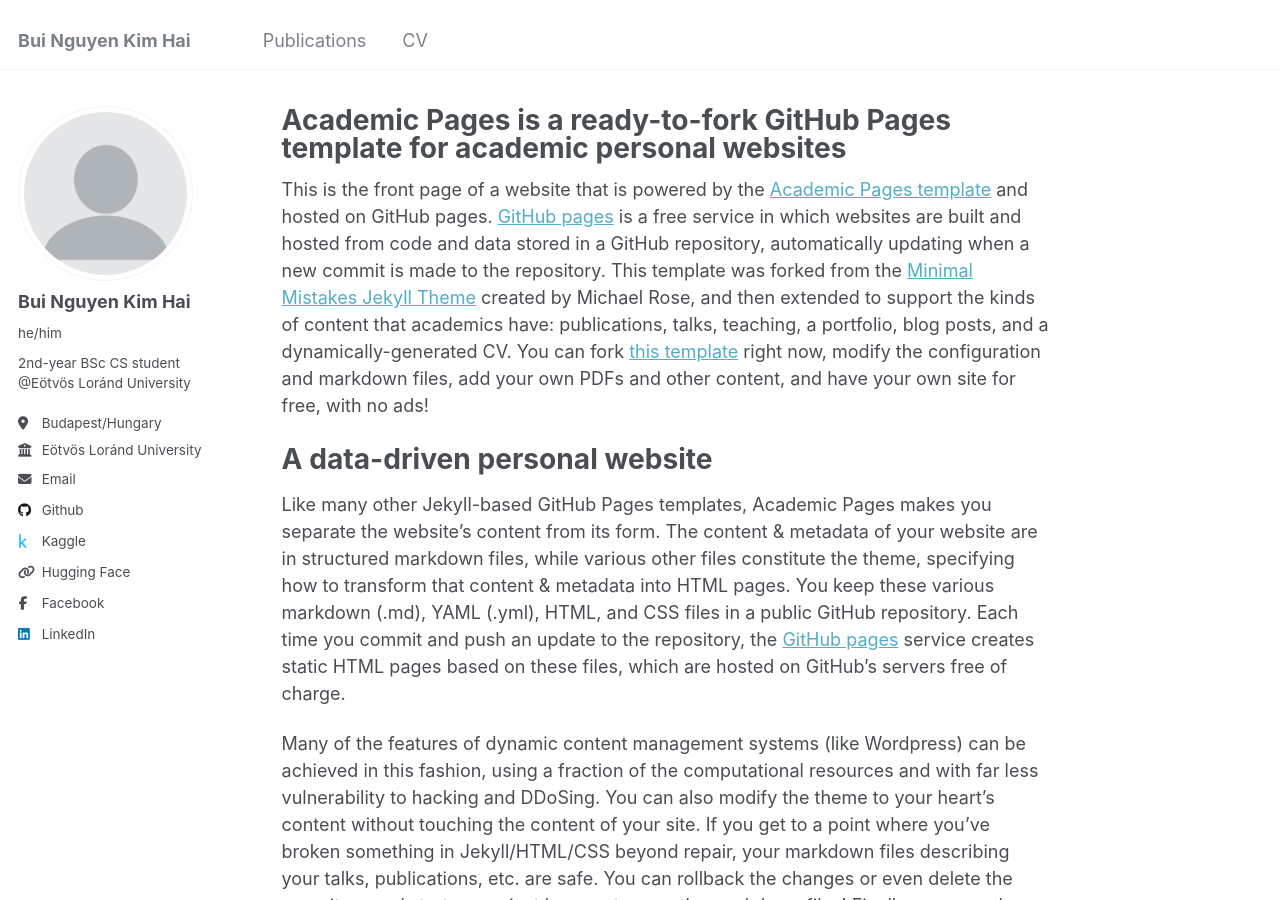
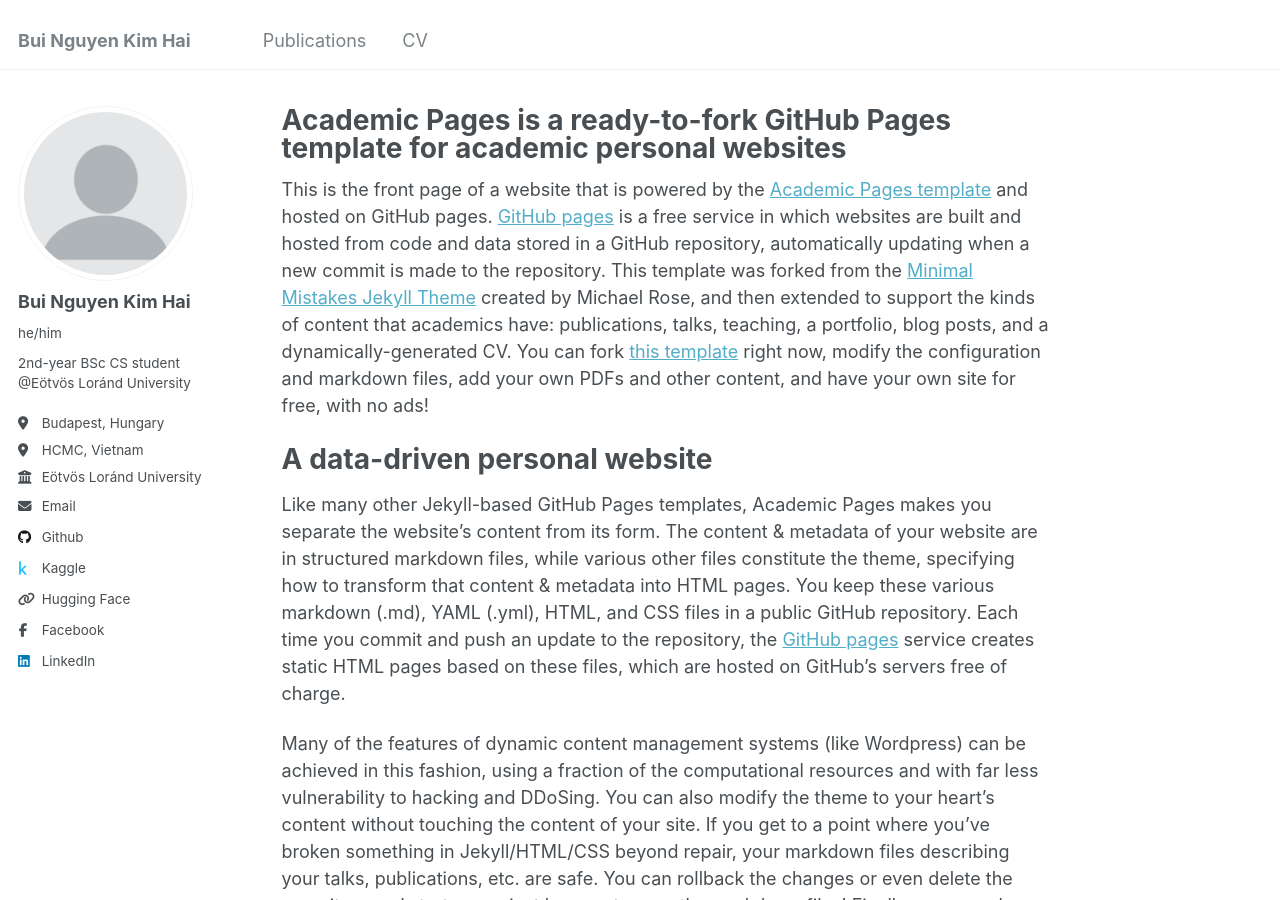
Before and after one commit to whynotkimhari/whynotkimhari.github.io, a Jekyll site: the page built from _pages/about.md, in a window 1280 px wide and 900 px high. Built offline with Jekyll 4.4.1, drawn with Linux system fonts in a browser that asks for light colours.

Commit message:
allow multiple locations

```diff
--- a/_config.yml
+++ b/_config.yml
@@ -25,7 +25,7 @@ author:
   name             : "Bui Nguyen Kim Hai"
   pronouns         : "he/him"
   bio              : "2nd-year BSc CS student @Eötvös Loránd University"
-  location         : "Budapest/Hungary"
+  location         : ["Budapest, Hungary", "HCMC, Vietnam"]
   employer         : "Eötvös Loránd University"
   uri              : # URL
   email            : "htlulem185@gmail.com"
--- a/_includes/author-profile.html
+++ b/_includes/author-profile.html
@@ -25,7 +25,9 @@
     <ul class="author__urls social-icons">
       <!-- Font Awesome icons / Biographic information  -->
       {% if author.location %}
-        <li class="author__desktop"><i class="fa-solid fa-location-dot icon-pad-right" aria-hidden="true"></i>{{ author.location }}</li>
+        {% for loc in author.location %}
+          <li class="author__desktop"><i class="fa-solid fa-location-dot icon-pad-right" aria-hidden="true"></i>{{ loc }}</li>
+        {% endfor %}
       {% endif %}
       {% if author.employer %}
         <li class="author__desktop"><i class="fas fa-fw fa-building-columns icon-pad-right" aria-hidden="true"></i>{{ author.employer }}</li>
```
